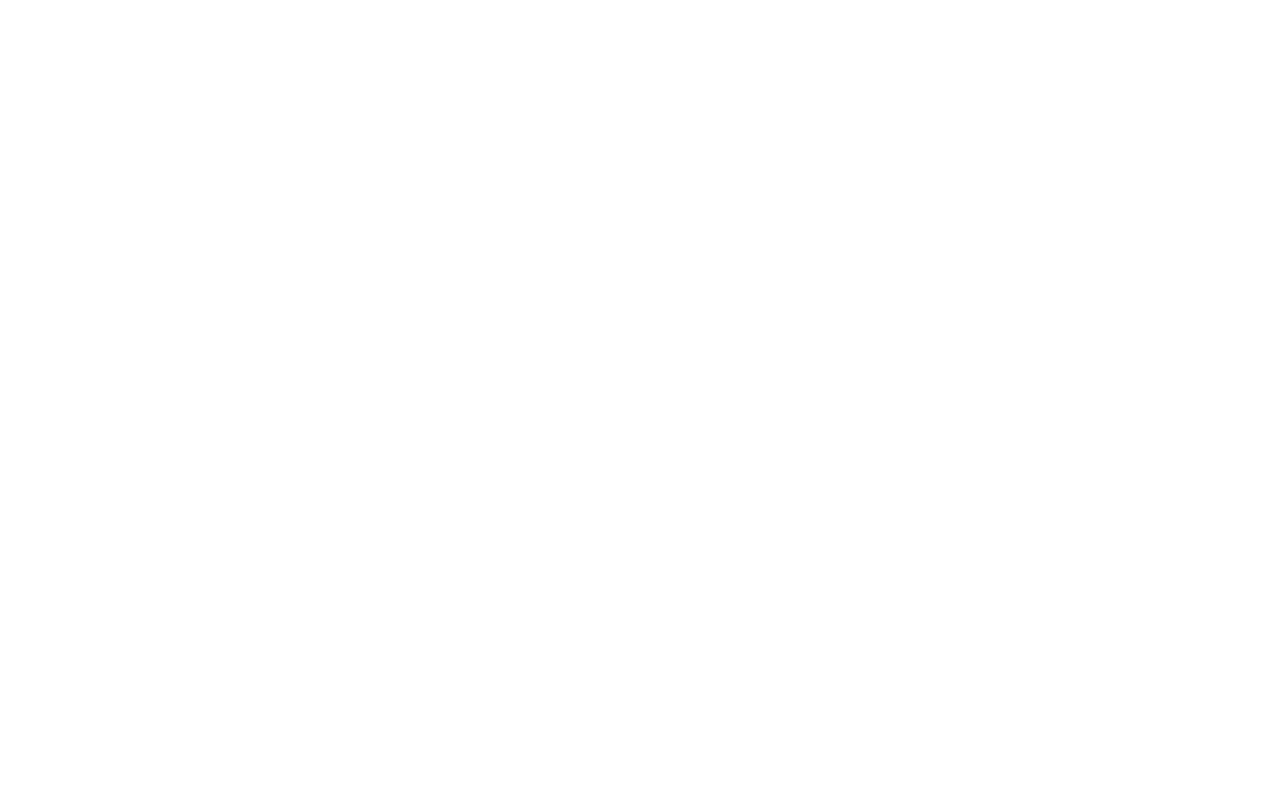
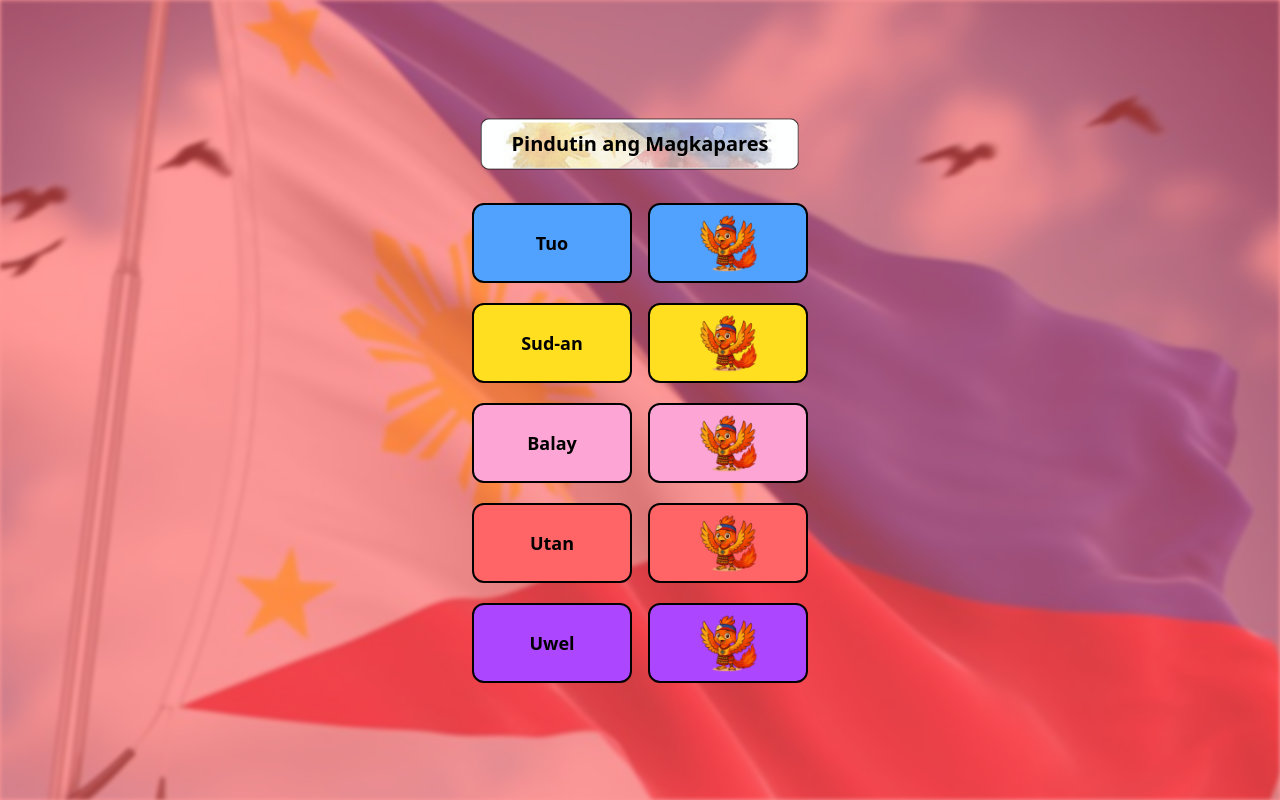
Before and after one commit to JhonnBretana/LingGO, a React app in the folder frontend/: page /matching-words-with-image in a window 1280 px wide. Before the commit this address had no page. Built offline with nearby package versions, Linux system fonts and the light colour scheme; the HTML template or start-up script is replaced by a standard one.

Commit message:
Matching Words and Image UI

```diff
--- a/frontend/src/App.jsx
+++ b/frontend/src/App.jsx
@@ -28,6 +28,7 @@
 import SpeechMicWithVoice from "./module/components/questions/SpeechMicWithVoice.jsx";
 import Select6ChoicesWithVoiceAndSlow from "./module/components/questions/Select6ChoicesWithVoiceAndSlow.jsx";
 import MatchingWordsWithWords from "./module/components/questions/MatchingWordsWithWords.jsx";
+import MatchingWordsWithImage from "./module/components/questions/MatchingWordsWithImage.jsx";
 
 function App() {
   return (
@@ -67,6 +68,10 @@
           path="/matching-words-with-words"
           element={<MatchingWordsWithWords />}
         />
+        <Route
+          path="/matching-words-with-image"
+          element={<MatchingWordsWithImage />}
+        />
       </Routes>
     </div>
   );
--- /dev/null
+++ b/frontend/src/module/components/questions/MatchingWordsWithImage.jsx
@@ -0,0 +1,80 @@
+import React from "react";
+import BackgroundLayout from "../BackgroundLayout";
+import QuestionsBar from "../../../assets/clickbar.png";
+import { Mic, Volume2, Turtle } from "lucide-react";
+import Chickenlittle from "../../../assets/Chickenlittle.png";
+
+function MatchingWordsWithImage() {
+  return (
+    <BackgroundLayout>
+      <div className="flex flex-col items-center justify-center min-h-screen">
+        <div className="relative w-80 mb-4">
+          <img src={QuestionsBar} alt="Questions Bar" className="w-80" />
+          <div className="absolute inset-0 flex items-center justify-center">
+            <span className="text-xl font-semibold">
+              Pindutin ang Magkapares
+            </span>
+          </div>
+        </div>
+        <div className="flex flex-row gap-4">
+          <div className="flex flex-col gap-5 items-center justify-center mt-4">
+            <div className="w-40 h-20 flex items-center justify-center text-center bg-blue-400 text-black text-lg font-bold py-2 px-4 rounded-xl border-2">
+              Tuo
+            </div>
+            <div className="w-40 h-20 flex items-center justify-center text-center bg-yellow-300 text-black text-lg font-bold py-2 px-4 rounded-xl border-2">
+              Sud-an
+            </div>
+            <div className="w-40 h-20 flex items-center justify-center text-center bg-pink-300 text-black text-lg font-bold py-2 px-4 rounded-xl border-2">
+              Balay
+            </div>
+            <div className="w-40 h-20 flex items-center justify-center text-center bg-red-400 text-black text-lg font-bold py-2 px-4 rounded-xl border-2">
+              Utan
+            </div>
+            <div className="w-40 h-20 flex items-center justify-center text-center bg-purple-500 text-black text-lg font-bold py-2 px-4 rounded-xl border-2">
+              Uwel
+            </div>
+          </div>
+          <div className="flex flex-col gap-5 items-center justify-center mt-4">
+            <div className="w-40 h-20 text-center bg-blue-400 text-black text-lg font-bold py-2 px-4 rounded-xl border-2">
+              <img
+                src={Chickenlittle}
+                alt="Chicken Little"
+                className="w-15 mx-auto"
+              />
+            </div>
+            <div className="w-40 h-20 text-center bg-yellow-300 text-black text-lg font-bold py-2 px-4 rounded-xl border-2">
+              <img
+                src={Chickenlittle}
+                alt="Chicken Little"
+                className="w-15 mx-auto"
+              />
+            </div>
+            <div className="w-40 h-20 text-center bg-pink-300 text-black text-lg font-bold py-2 px-4 rounded-xl border-2">
+              <img
+                src={Chickenlittle}
+                alt="Chicken Little"
+                className="w-15 mx-auto"
+              />
+            </div>
+            <div className="w-40 h-20 text-center bg-red-400 text-black text-lg font-bold py-2 px-4 rounded-xl border-2">
+              <img
+                src={Chickenlittle}
+                alt="Chicken Little"
+                className="w-15 mx-auto"
+              />
+            </div>
+            <div className="w-40 h-20 text-center bg-purple-500 text-black text-lg font-bold py-2 px-4 rounded-xl border-2">
+              <img
+                src={Chickenlittle}
+                alt="Chicken Little"
+                className="w-15 mx-auto"
+              />
+            </div>
+          </div>
+        </div>
+      </div>
+    </BackgroundLayout>
+  );
+}
+
+export default MatchingWordsWithImage;
```
